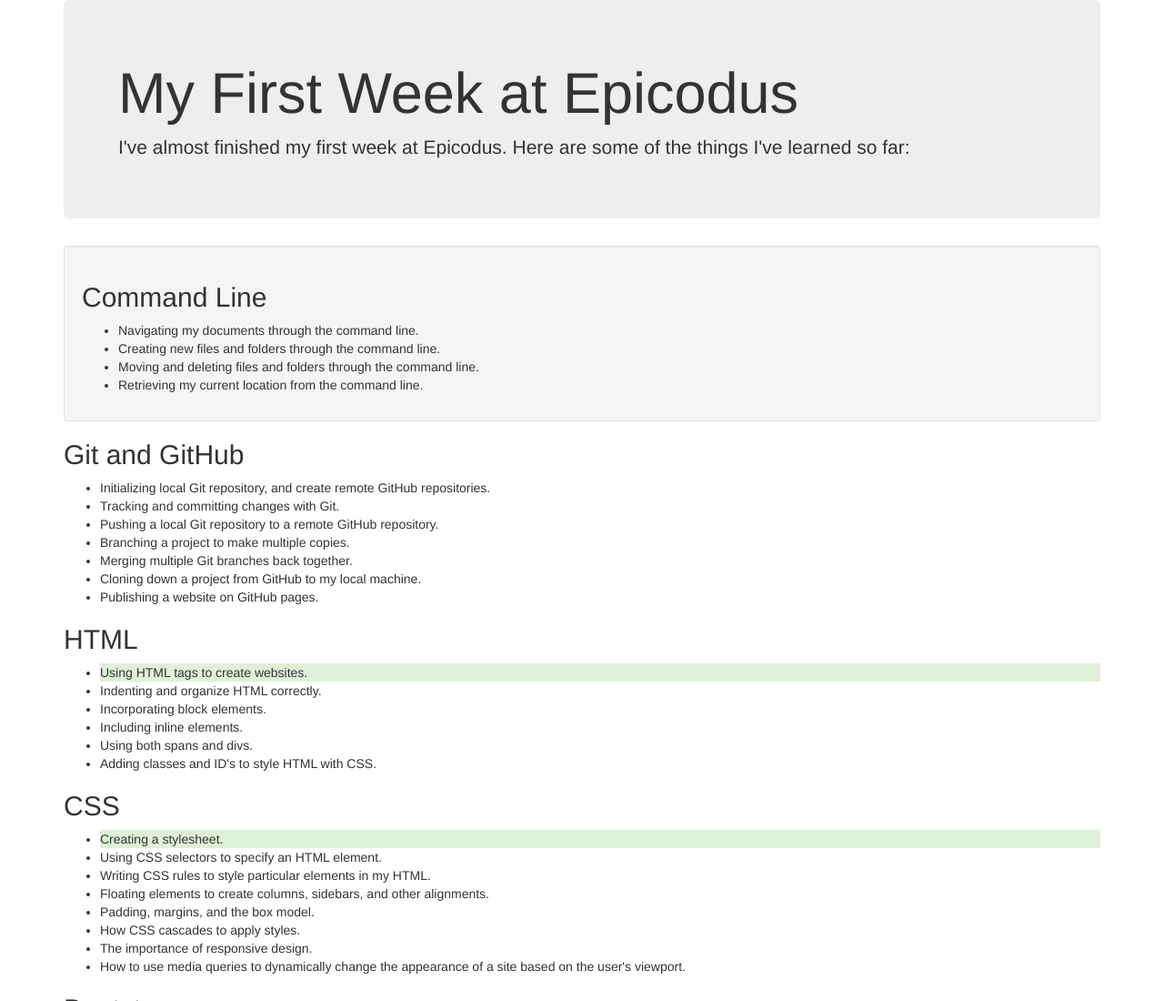
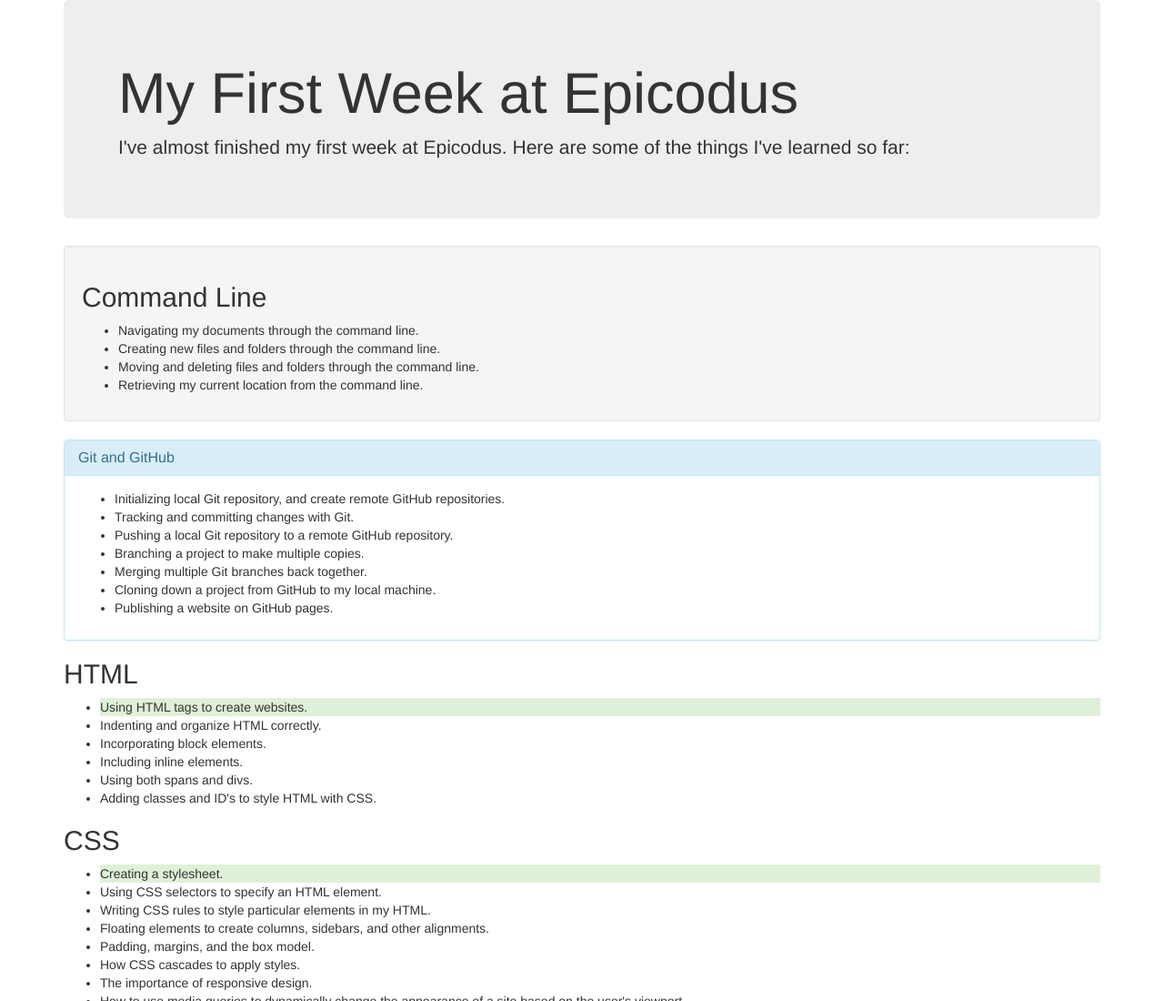
Before and after one commit to dsarbora/week-in-review, a plain HTML site: page index.html in a window 1280 px wide. Shown: the top 1100 px of the page at 91% size. Drawn offline with Linux system fonts and the light colour scheme.

Commit message:
add and style panel to git and github section

```diff
--- a/index.html
+++ b/index.html
@@ -22,7 +22,11 @@
         <li>Retrieving my current location from the command line.</li>
       </ul>
     </div>
-      <h2>Git and GitHub</h2>
+    <div class="panel panel-info">
+      <div class="panel-heading">
+        <h2 class="panel-title">Git and GitHub</h2>
+      </div>
+      <div class="panel-body">
         <ul>
           <li>Initializing local Git repository, and create remote GitHub repositories.</li>
           <li>Tracking and committing changes with Git.</li>
@@ -32,6 +36,8 @@
           <li>Cloning down a project from GitHub to my local machine.</li>
           <li>Publishing a website on GitHub pages.</li>
         </ul>
+      </div>
+    </div>
       <h2>HTML</h2>
       <ul>
         <li class="bg-success">Using HTML tags to create websites.</li>
```
Lines whose indentation alone changed are shown as unchanged.
